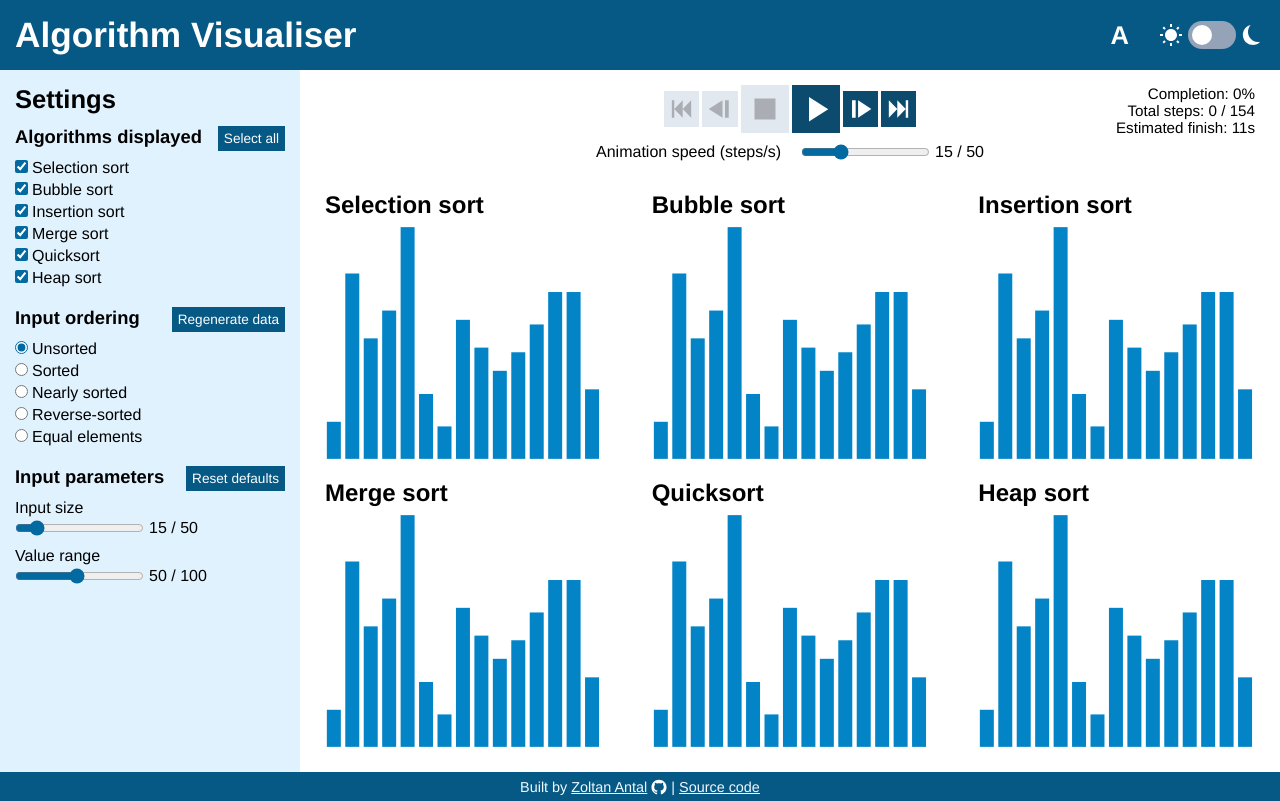
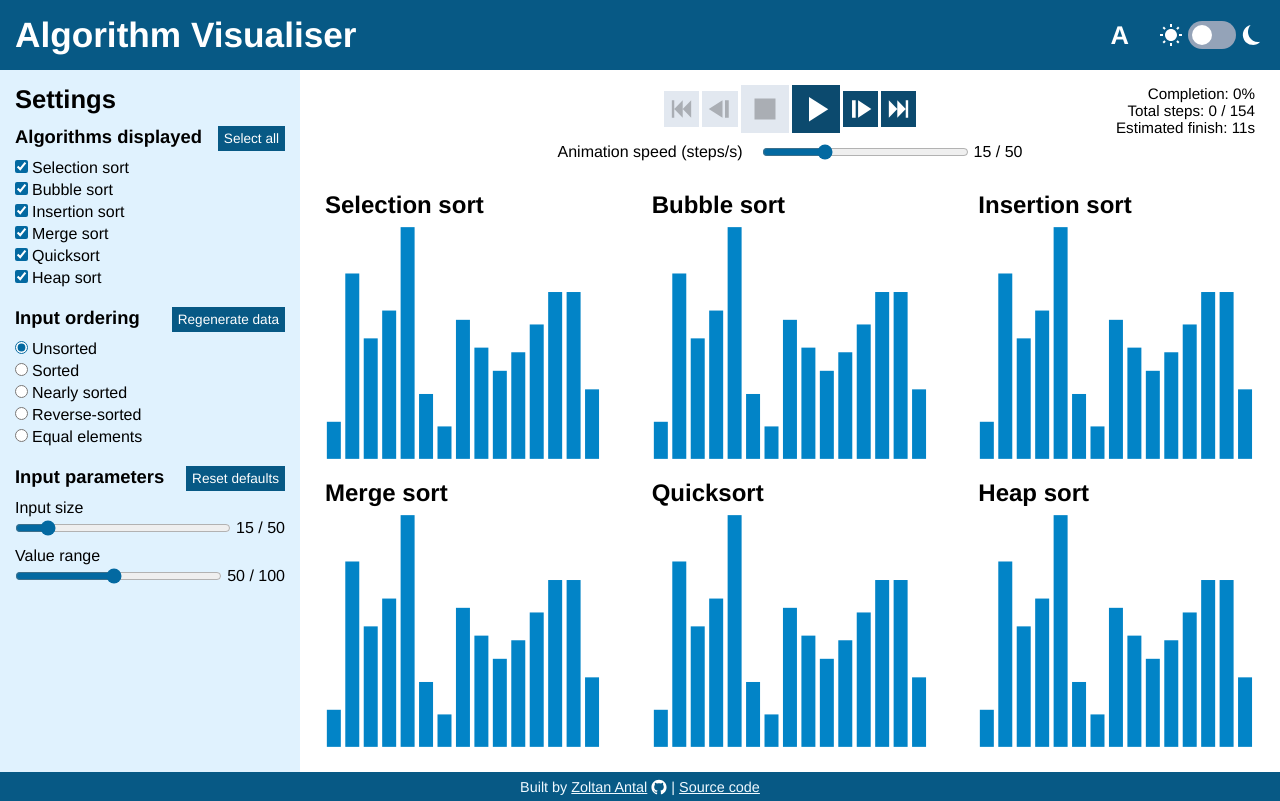
Before and after one commit to zoltan-antal/algorithm-visualiser, a React (Vite) app: page / in a window 1280 px wide. Built offline with nearby package versions, Linux system fonts and the light colour scheme.

Commit message:
Make sliders stretch

```diff
--- a/src/components/Aside/index.css
+++ b/src/components/Aside/index.css
@@ -59,7 +59,7 @@ aside {
       display: flex;
       flex-direction: column;
       justify-content: flex-start;
-      align-items: flex-start;
+      align-items: stretch;
       gap: 4px;
 
       input[type="radio"],
--- a/src/components/Main/VisualisationControls.css
+++ b/src/components/Main/VisualisationControls.css
@@ -61,7 +61,7 @@
     }
 
     .slider {
-      /* align-self: stretch; */
+      width: clamp(120px, 100%, 500px);
 
       .display {
         flex-grow: 1;
```
